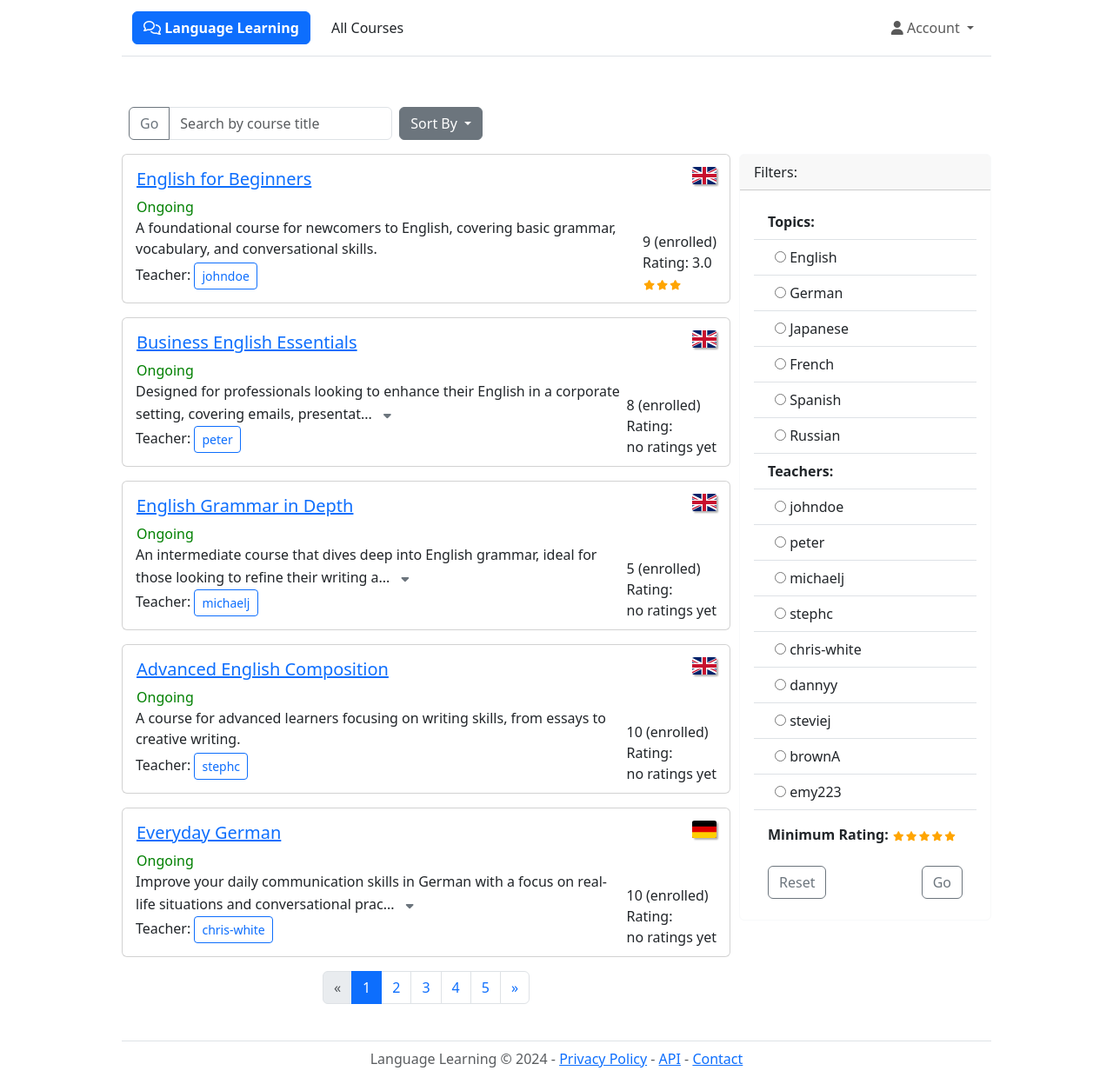
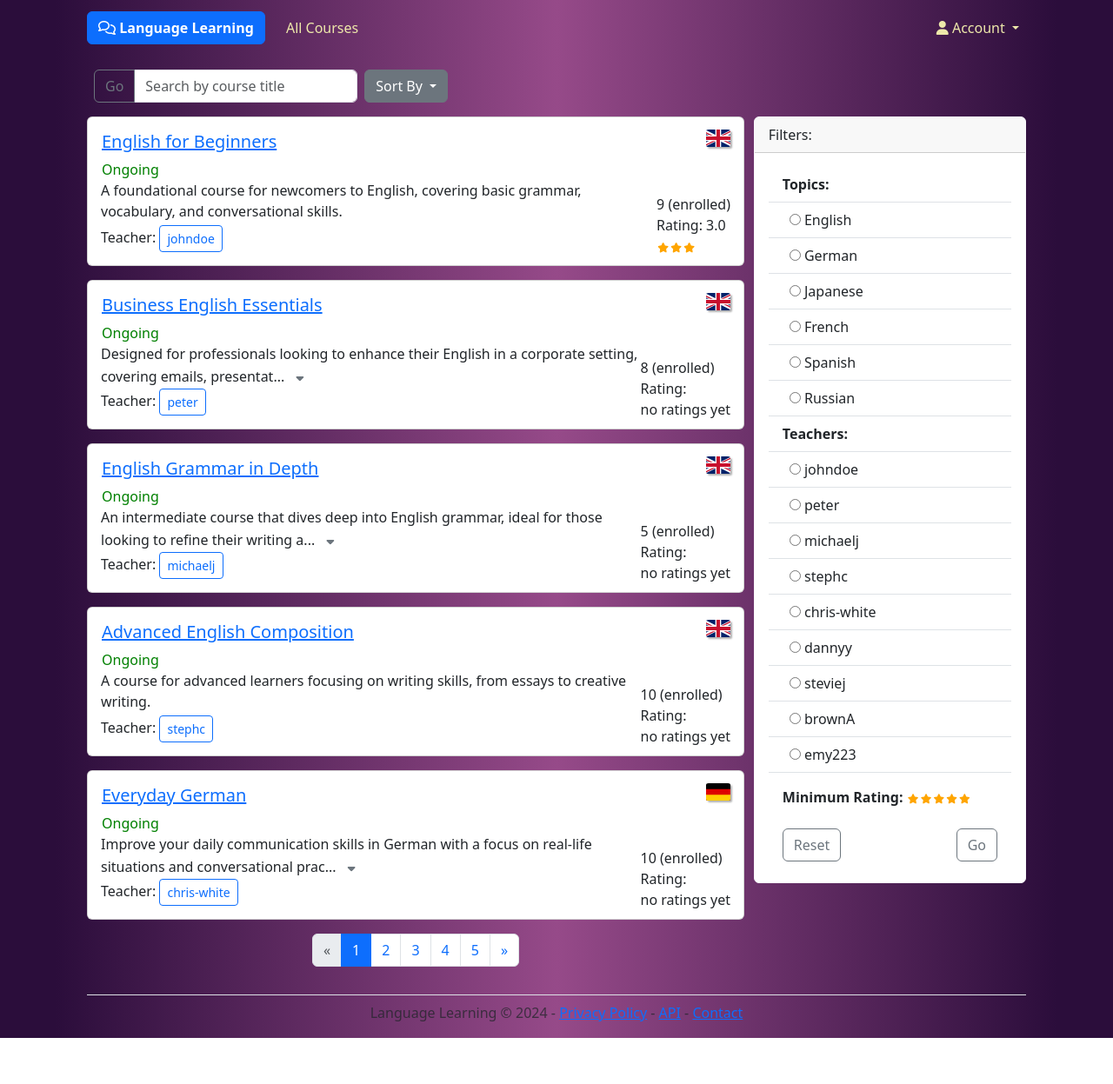
Before and after one commit to tvtsolov/Virtual-Teacher-personal, an ASP.NET Core app: page /Courses in a window 1280 px wide. Shown: the whole page at 87% size. After the commit the page ends 1194 px from the top, so only its background shows below. Run offline with ASP.NET Core 8, Linux system fonts and the light colour scheme; data comes from the database, SQL or seed files in the repository; some libraries are stand-ins or nearby versions.

Commit message:
fixed colors and arrangement in the homepage and body

```diff
--- a/VirtualTeacher/Views/Shared/_Layout.cshtml
+++ b/VirtualTeacher/Views/Shared/_Layout.cshtml
@@ -29,7 +29,7 @@
     <script src="https://kit.fontawesome.com/c21727a50d.js" crossorigin="anonymous"></script>
 </head>
 
-<body>
+<body class="">
 
 @*CONTACT MODAL*@
 <div class="modal fade" id="contactModal" aria-hidden="true" aria-labelledby="contactModalLabel" tabindex="-1">
@@ -69,10 +69,10 @@
     </div>
 </div>
 
-@* Top Navigation *@
-<nav id="nav" class="navbar navbar-expand-sm navbar-toggleable-sm navbar-light bg-white border-bottom box-shadow mb-3">
-    <div class="container-fluid">
-        <div class="btn-group"></div>
+@* NAVBAR ELEMENT *@
+<nav id="nav" class="navbar navbar-expand-sm navbar-toggleable-sm navbar-light box-shadow ">
+    <div class="container-fluid nav-el">
+        <div class="btn-group "></div>
         <div class="btn-group navbar-brand" role="group" aria-label="Basic example">
             <a asp-controller="Home" asp-action="Index" class="btn btn-primary">
                     <i class="fa-regular fa-comments"></i> <strong>Language Learning</strong>
@@ -89,14 +89,14 @@
         </button>
 
         <div class="navbar-collapse collapse d-sm-inline-flex justify-content-between">
-            <ul class="navbar-nav flex-grow-1">
-                <li class="nav-item">
-                    <a class="nav-link text-dark" href="/Courses">All Courses</a>
+                <ul class="navbar-nav flex-grow-1">
+                <li class="nav-item ">
+                    <a class="nav-link" href="/Courses">All Courses</a>
                 </li>
                 @if (User.IsInRole("Teacher") || User.IsInRole("Admin"))
                 {
                     <li class="nav-item">
-                        <a class="nav-link text-dark" href="/Assignments">Assignments</a>
+                        <a class="nav-link" href="/Assignments">Assignments</a>
                     </li>
                 }
                 @if (User.Identity is { IsAuthenticated: true } && User.IsInRole("Admin"))
@@ -170,7 +170,7 @@
 }
 
 @* Main Body *@
-<main id="main" role="main" class="pb-3 ps-0 pe-0 rounded-1">
+    <main id="main " role="main" class="pb-3 ps-0 pe-0 rounded-1 body-text">
     @RenderBody()
 </main>
 
--- a/VirtualTeacher/wwwroot/css/site.css
+++ b/VirtualTeacher/wwwroot/css/site.css
@@ -1,4 +1,104 @@
 @import url(https://fonts.googleapis.com/css?family=Open+Sans);
+
+.body-text {
+    color: palegoldenrod !important;
+}
+
+#popularBlock {
+}
+
+#newestBlock.hidden,
+#popularBlock.hidden,
+#ratingBlock.hidden {
+    display: none;
+}
+
+.card-carousel-c {
+
+    justify-content: space-between;
+    margin-bottom: 3rem;
+
+}
+
+.nav-link {
+    color: palegoldenrod
+}
+
+.card-carousel {
+    border: 1px solid gray;
+    padding-top: 8px;
+    padding-bottom: 8px;
+    padding-left: 8px;
+    padding-right: 8px;
+    justify-content: space-between;
+    margin-bottom: 3rem;
+    box-shadow: 0 0 10px rgba(0, 0, 0, 0.5);
+}
+
+#grad1 {
+    height: 200px;
+    background-image: linear-gradient(to right, #4158D0, #C850C0,#FFCC70);
+}
+
+.bullet-points {
+    display: flex;
+    align-items: center;
+    margin-bottom: 3rem;
+    justify-content: space-between;
+}
+
+    .bullet-points section {
+        flex: 1;
+    }
+
+    .bullet-points p {
+        font-weight: 600;
+        line-height: 1.5;
+        margin-bottom: 25px;
+        color: #ffffff;
+        margin-left: 5%;
+        margin-right: 5%;
+        text-align: justify;
+    }
+
+    .bullet-points i {
+        font-weight: 600;
+        line-height: 1.5;
+        color: #ffff;
+        justify-content: center;
+        margin-left: 40%;
+    }
+
+.hero {
+    display: flex;
+    align-items: center;
+    margin-bottom: 5rem;
+}
+
+.hero section {
+    flex: 1;
+}
+
+.hero-left h1 {
+    font-size: 2.5rem;
+    margin-bottom: 25px;
+}
+
+.hero-left p {
+    font-weight: 600;
+    line-height: 1.5;
+    margin-bottom: 25px;
+}
+
+.hero-left {
+    padding-right: 40px;
+}
+
+
+.right {
+    padding-top: 50px;
+    margin-left: auto !important;
+}
 
 html {
   font-size: 14px;
@@ -26,15 +126,13 @@
 }
 
 body {
-    display: grid;
-    grid-gap: 10px;
-    grid-template-areas:
-        'nav nav nav nav nav nav nav nav nav nav nav nav'
-        'main main main main main main main main main main main main'
-        'footer footer footer footer footer footer footer footer footer footer footer footer';
-    grid-template-rows: min-content auto max-content;
-    max-width: 1200px;
+    max-width: 1400px;
     margin: 0 auto;
+    background: rgb(43,13,59);
+    background: -moz-linear-gradient(90deg, rgba(43,13,59,1) 5%, rgba(150,74,137,1) 50%, rgba(43,13,59,1) 95%);
+    background: -webkit-linear-gradient(90deg, rgba(43,13,59,1) 5%, rgba(150,74,137,1) 50%, rgba(43,13,59,1) 95%);
+    background: linear-gradient(90deg, rgba(43,13,59,1) 5%, rgba(150,74,137,1) 50%, rgba(43,13,59,1) 95%);
+    filter: progid:DXImageTransform.Microsoft.gradient(startColorstr="#2b0d3b",endColorstr="#2b0d3b",GradientType=1);
 }
 
 nav {
@@ -42,6 +140,7 @@
     margin-left: 100px;
     margin-right: 100px;
 }
+
 
 main {
     grid-area: main;
@@ -55,6 +154,11 @@
     margin-top: 0px;
     margin-left: 100px;
     margin-right: 100px;
+}
+
+.nav-el {
+    padding-left: 0;
+    padding-right: 0;
 }
 
 .sidebar {
```
Also changed, not shown: VirtualTeacher/Views/Home/Index.cshtml (+13 -138 lines).
